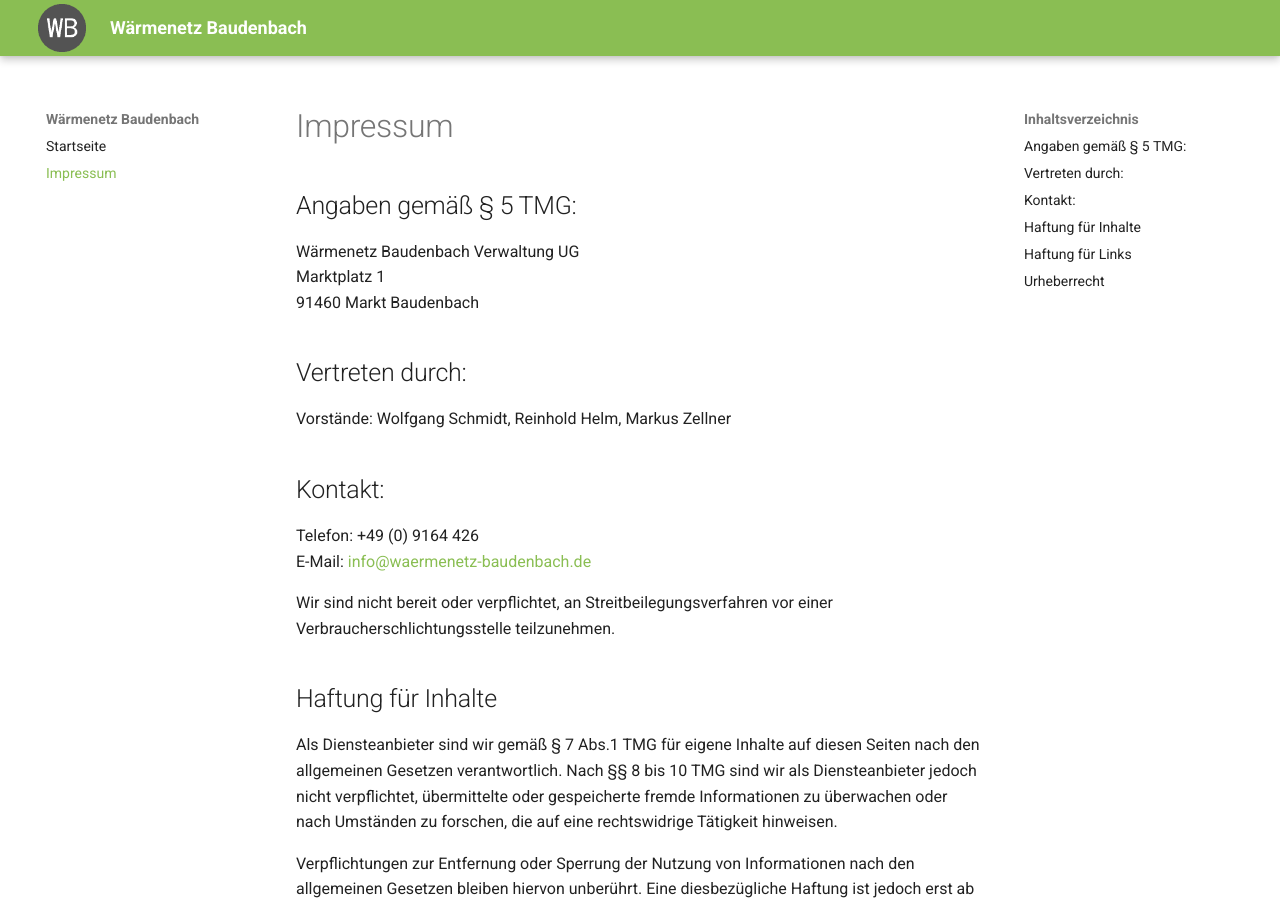
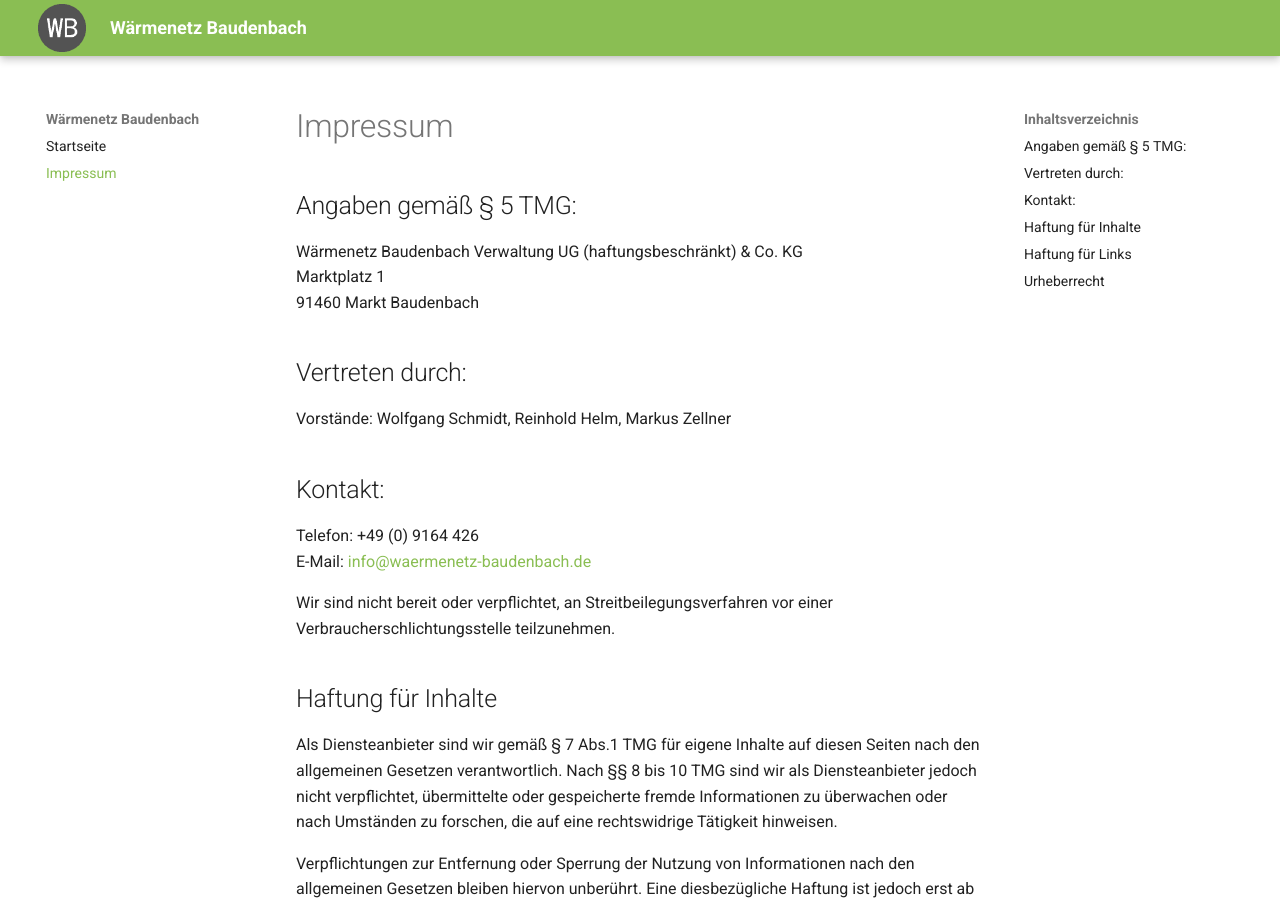
Before and after one commit to odin568/waermenetz-baudenbach, an MkDocs documentation site: the page built from docs/Impressum.md, in a window 1280 px wide and 900 px high. Built offline with MkDocs 1.6.1 and Material for MkDocs 9.7.7, drawn with Linux system fonts in a browser that asks for light colours; plug-ins that fetch from the network failed and are left out.

Commit message:
Update Impressum.md

```diff
--- a/docs/Impressum.md
+++ b/docs/Impressum.md
@@ -2,7 +2,7 @@
 
 ## Angaben gemäß § 5 TMG:
 
-Wärmenetz Baudenbach Verwaltung UG
+Wärmenetz Baudenbach Verwaltung UG (haftungsbeschränkt) & Co. KG
 Marktplatz 1
 91460 Markt Baudenbach
 
```
